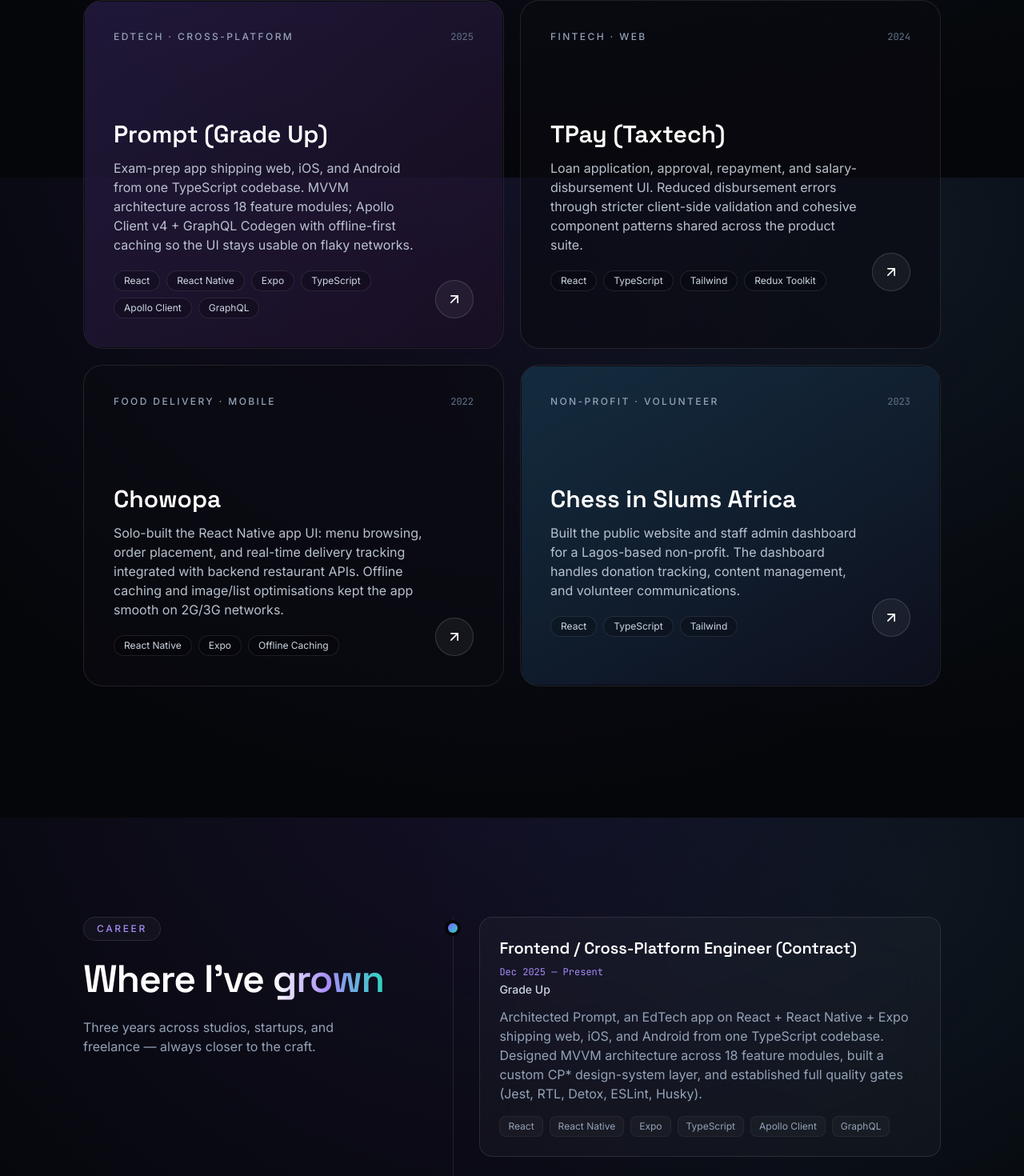
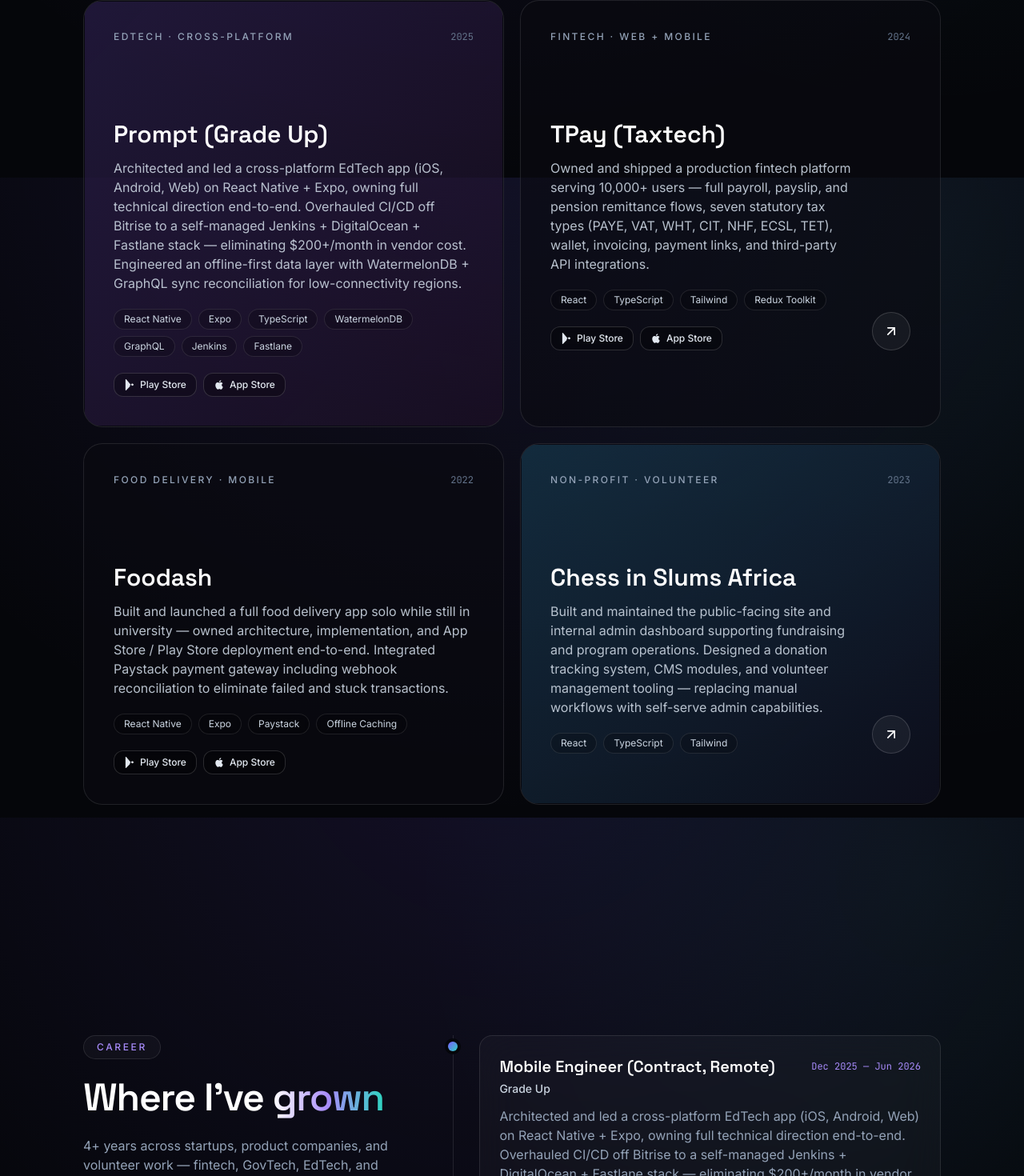
Before and after one commit to semz-ui/portfolio, a React (Vite) app: page / in a window 1280 px wide. Shown: the part 2978-4448 px from the top of the page at 80% size. Built offline with nearby package versions, Linux system fonts and the light colour scheme.

Commit message:
Update portfolio content, links, resume PDF, and store buttons

```diff
--- a/src/components/Experience.tsx
+++ b/src/components/Experience.tsx
@@ -17,8 +17,7 @@
           </Reveal>
           <Reveal delay={0.1}>
             <p className="mt-6 max-w-sm text-slate-400">
-              Three years across studios, startups, and freelance — always closer
-              to the craft.
+              4+ years across startups, product companies, and volunteer work — fintech, GovTech, EdTech, and food delivery.
             </p>
           </Reveal>
         </div>
--- a/src/components/Hero.tsx
+++ b/src/components/Hero.tsx
@@ -138,7 +138,8 @@
           </MagneticButton>
 
           <MagneticButton
-            href={profile.resumeUrl}
+            href={`${import.meta.env.BASE_URL}${profile.resumeUrl}`}
+            download="Michael_Olotu_Resume.pdf"
             className="flex items-center gap-2 rounded-2xl border border-white/15 bg-white/[0.02] px-7 py-3.5 font-medium text-white"
           >
             Download CV
--- a/src/components/MagneticButton.tsx
+++ b/src/components/MagneticButton.tsx
@@ -5,6 +5,7 @@
 type Props = {
   children: ReactNode;
   href?: string;
+  download?: string;
   onClick?: () => void;
   className?: string;
   strength?: number;
@@ -14,6 +15,7 @@
 export default function MagneticButton({
   children,
   href,
+  download,
   onClick,
   className = "",
   strength = 0.35,
@@ -55,7 +57,7 @@
 
   if (href) {
     return (
-      <a href={href} onClick={onClick} className="inline-block">
+      <a href={href} download={download} onClick={onClick} className="inline-block">
         {inner}
       </a>
     );
--- a/src/components/Projects.tsx
+++ b/src/components/Projects.tsx
@@ -9,13 +9,47 @@
 import { projects } from "../data";
 import Reveal from "./Reveal";
 
+function StoreButtons({ storeLinks }: { storeLinks: NonNullable<Project["storeLinks"]> }) {
+  return (
+    <div className="mt-5 flex flex-wrap gap-2">
+      {storeLinks.playStore && (
+        <a
+          href={storeLinks.playStore}
+          target="_blank"
+          rel="noopener noreferrer"
+          onClick={(e) => e.stopPropagation()}
+          className="flex items-center gap-1.5 rounded-xl border border-white/15 bg-black/30 px-3 py-1.5 text-xs font-medium text-slate-200 backdrop-blur-sm transition-colors hover:border-white/30 hover:text-white"
+        >
+          <svg viewBox="0 0 24 24" className="h-3.5 w-3.5 fill-current" aria-hidden="true">
+            <path d="M3.18 23.76a1.52 1.52 0 0 0 1.59-.17l.1-.08 8.37-8.37-2.3-2.3-7.76 8.92zM20.2 10.56l-2.72-1.56-2.62 2.62 2.62 2.61 2.74-1.57a1.55 1.55 0 0 0 0-2.1zM4.77.41a1.52 1.52 0 0 0-1.59-.16v23.5a1.52 1.52 0 0 0 1.59-.17l.1-.08 9.37-11.75L4.87.49z" />
+          </svg>
+          Play Store
+        </a>
+      )}
+      {storeLinks.appStore && (
+        <a
+          href={storeLinks.appStore}
+          target="_blank"
+          rel="noopener noreferrer"
+          onClick={(e) => e.stopPropagation()}
+          className="flex items-center gap-1.5 rounded-xl border border-white/15 bg-black/30 px-3 py-1.5 text-xs font-medium text-slate-200 backdrop-blur-sm transition-colors hover:border-white/30 hover:text-white"
+        >
+          <svg viewBox="0 0 24 24" className="h-3.5 w-3.5 fill-current" aria-hidden="true">
+            <path d="M18.71 19.5c-.83 1.24-1.71 2.45-3.05 2.47-1.34.03-1.77-.79-3.29-.79-1.53 0-2 .77-3.27.82-1.31.05-2.3-1.32-3.14-2.53C4.25 17 2.94 12.45 4.7 9.39c.87-1.52 2.43-2.48 4.12-2.51 1.28-.02 2.5.87 3.29.87.78 0 2.26-1.07 3.8-.91.65.03 2.47.26 3.64 1.98-.09.06-2.17 1.28-2.15 3.81.03 3.02 2.65 4.03 2.68 4.04-.03.07-.42 1.44-1.38 2.83M13 3.5c.73-.83 1.94-1.46 2.94-1.5.13 1.17-.34 2.35-1.04 3.19-.69.85-1.83 1.51-2.95 1.42-.15-1.15.41-2.35 1.05-3.11z" />
+          </svg>
+          App Store
+        </a>
+      )}
+    </div>
+  );
+}
+
 function TiltCard({ project, index }: { project: Project; index: number }) {
   const rx = useMotionValue(0);
   const ry = useMotionValue(0);
   const srx = useSpring(rx, { stiffness: 200, damping: 18 });
   const sry = useSpring(ry, { stiffness: 200, damping: 18 });
 
-  // Glare position
   const gx = useMotionValue(50);
   const gy = useMotionValue(50);
   const glare = useMotionTemplate`radial-gradient(20rem 20rem at ${gx}% ${gy}%, rgba(255,255,255,0.10), transparent 60%)`;
@@ -35,44 +69,29 @@
     ry.set(0);
   };
 
-  return (
-    <Reveal as="article" delay={(index % 2) * 0.08}>
-      <motion.a
-        href={project.link}
-        onMouseMove={handleMove}
-        onMouseLeave={reset}
-        style={{ rotateX: srx, rotateY: sry, transformPerspective: 1000 }}
-        className="group relative block h-full overflow-hidden rounded-3xl border border-white/10 bg-ink-900/60 p-px"
-        data-cursor="hover"
-      >
+  const isLinked = project.link !== "#";
+
+  const cardContent = (
     <div className="relative h-full rounded-[calc(1.5rem-1px)] p-7 sm:p-9">
-          {/* gradient wash */}
       <div
         className={`pointer-events-none absolute inset-0 -z-10 bg-gradient-to-br ${project.accent} opacity-60 transition-opacity duration-500 group-hover:opacity-100`}
       />
-          {/* glare */}
       <motion.div
         style={{ background: glare }}
         className="pointer-events-none absolute inset-0 opacity-0 transition-opacity duration-300 group-hover:opacity-100"
       />
-
       <div className="flex items-start justify-between">
         <span className="text-xs font-medium uppercase tracking-[0.2em] text-slate-400">
           {project.category}
         </span>
-            <span className="font-mono text-xs text-slate-500">
-              {project.year}
-            </span>
+        <span className="font-mono text-xs text-slate-500">{project.year}</span>
       </div>
-
       <div className="mt-16 flex items-end justify-between gap-4 sm:mt-24">
         <div>
           <h3 className="font-display text-2xl font-semibold text-white sm:text-3xl">
             {project.title}
           </h3>
-              <p className="mt-3 max-w-md text-slate-300/90">
-                {project.description}
-              </p>
+          <p className="mt-3 max-w-md text-slate-300/90">{project.description}</p>
           <ul className="mt-5 flex flex-wrap gap-2">
             {project.tags.map((t) => (
               <li
@@ -83,13 +102,36 @@
               </li>
             ))}
           </ul>
+          {project.storeLinks && <StoreButtons storeLinks={project.storeLinks} />}
         </div>
+        {isLinked && (
           <div className="grid h-12 w-12 shrink-0 place-items-center rounded-full border border-white/15 bg-white/5 text-white transition-all duration-300 group-hover:scale-110 group-hover:bg-white group-hover:text-ink-950">
             <ArrowUpRight size={20} />
           </div>
+        )}
       </div>
     </div>
+  );
+
+  const sharedMotionProps = {
+    onMouseMove: handleMove,
+    onMouseLeave: reset,
+    style: { rotateX: srx, rotateY: sry, transformPerspective: 1000 },
+    className: "group relative block h-full overflow-hidden rounded-3xl border border-white/10 bg-ink-900/60 p-px",
+    "data-cursor": "hover",
+  } as const;
+
+  return (
+    <Reveal as="article" delay={(index % 2) * 0.08}>
+      {isLinked ? (
+        <motion.a href={project.link} target="_blank" rel="noopener noreferrer" {...sharedMotionProps}>
+          {cardContent}
         </motion.a>
+      ) : (
+        <motion.div {...sharedMotionProps}>
+          {cardContent}
+        </motion.div>
+      )}
     </Reveal>
   );
 }
--- a/src/data.ts
+++ b/src/data.ts
@@ -15,11 +15,11 @@
     "Frontend engineer with 4+ years shipping user-facing products across fintech, edtech, and HR SaaS. I specialise in React + TypeScript, component-driven design systems, and cross-platform React Native when products need mobile.",
   location: "Lagos, Nigeria · open to remote (AEST / EU / US)",
   email: "michaeltimilehin36@gmail.com",
-  resumeUrl: "#",
+  resumeUrl: "Michael_Olotu_Resume.pdf",
   sourceUrl: "https://github.com/semz-ui/portfolio",
   socials: {
     github: "https://github.com/semz-ui",
-    linkedin: "https://linkedin.com/in/michael-olotu-936553221",
+    linkedin: "https://www.linkedin.com/in/michael-olotu-936553221",
     twitter: "https://twitter.com",
   },
 };
@@ -85,6 +85,7 @@
   accent: string;
   year: string;
   link: string;
+  storeLinks?: { playStore?: string; appStore?: string };
 };
 
 export const projects: Project[] = [
@@ -92,41 +93,53 @@
     title: "Prompt (Grade Up)",
     category: "EdTech · Cross-Platform",
     description:
-      "Exam-prep app shipping web, iOS, and Android from one TypeScript codebase. MVVM architecture across 18 feature modules; Apollo Client v4 + GraphQL Codegen with offline-first caching so the UI stays usable on flaky networks.",
-    tags: ["React", "React Native", "Expo", "TypeScript", "Apollo Client", "GraphQL"],
+      "Architected and led a cross-platform EdTech app (iOS, Android, Web) on React Native + Expo, owning full technical direction end-to-end. Overhauled CI/CD off Bitrise to a self-managed Jenkins + DigitalOcean + Fastlane stack — eliminating $200+/month in vendor cost. Engineered an offline-first data layer with WatermelonDB + GraphQL sync reconciliation for low-connectivity regions.",
+    tags: ["React Native", "Expo", "TypeScript", "WatermelonDB", "GraphQL", "Jenkins", "Fastlane"],
     accent: "from-violet-500/30 to-fuchsia-500/10",
     year: "2025",
     link: "#",
+    storeLinks: {
+      playStore: "https://play.google.com/store/apps/details?id=com.promoprep.gradeup&pcampaignid=web_share",
+      appStore: "https://apps.apple.com/us/app/gradeup-study-smarter/id6762120966",
+    },
   },
   {
     title: "TPay (Taxtech)",
-    category: "Fintech · Web",
+    category: "Fintech · Web + Mobile",
     description:
-      "Loan application, approval, repayment, and salary-disbursement UI. Reduced disbursement errors through stricter client-side validation and cohesive component patterns shared across the product suite.",
+      "Owned and shipped a production fintech platform serving 10,000+ users — full payroll, payslip, and pension remittance flows, seven statutory tax types (PAYE, VAT, WHT, CIT, NHF, ECSL, TET), wallet, invoicing, payment links, and third-party API integrations.",
     tags: ["React", "TypeScript", "Tailwind", "Redux Toolkit"],
     accent: "from-teal-400/30 to-cyan-500/10",
     year: "2024",
-    link: "#",
+    link: "https://tpay.com.ng/",
+    storeLinks: {
+      playStore: "https://play.google.com/store/apps/details?id=ng.com.taxtech.tpay&pcampaignid=web_share",
+      appStore: "https://apps.apple.com/us/app/tpay-payments-bills/id1535069197",
+    },
   },
   {
-    title: "Chowopa",
+    title: "Foodash",
     category: "Food Delivery · Mobile",
     description:
-      "Solo-built the React Native app UI: menu browsing, order placement, and real-time delivery tracking integrated with backend restaurant APIs. Offline caching and image/list optimisations kept the app smooth on 2G/3G networks.",
-    tags: ["React Native", "Expo", "Offline Caching"],
+      "Built and launched a full food delivery app solo while still in university — owned architecture, implementation, and App Store / Play Store deployment end-to-end. Integrated Paystack payment gateway including webhook reconciliation to eliminate failed and stuck transactions.",
+    tags: ["React Native", "Expo", "Paystack", "Offline Caching"],
     accent: "from-amber-400/30 to-orange-500/10",
     year: "2022",
     link: "#",
+    storeLinks: {
+      playStore: "https://play.google.com/store/apps/details?id=com.foodash.client",
+      appStore: "https://apps.apple.com/ng/app/foodash/id6538722491",
+    },
   },
   {
     title: "Chess in Slums Africa",
     category: "Non-profit · Volunteer",
     description:
-      "Built the public website and staff admin dashboard for a Lagos-based non-profit. The dashboard handles donation tracking, content management, and volunteer communications.",
+      "Built and maintained the public-facing site and internal admin dashboard supporting fundraising and program operations. Designed a donation tracking system, CMS modules, and volunteer management tooling — replacing manual workflows with self-serve admin capabilities.",
     tags: ["React", "TypeScript", "Tailwind"],
     accent: "from-sky-400/30 to-indigo-500/10",
     year: "2023",
-    link: "#",
+    link: "https://chessinslumsafrica.com/",
   },
 ];
 
@@ -141,34 +154,34 @@
 export const experience: Experience[] = [
   {
     company: "Grade Up",
-    role: "Frontend / Cross-Platform Engineer (Contract)",
-    period: "Dec 2025 — Present",
+    role: "Mobile Engineer (Contract, Remote)",
+    period: "Dec 2025 — Jun 2026",
     description:
-      "Architected Prompt, an EdTech app on React + React Native + Expo shipping web, iOS, and Android from one TypeScript codebase. Designed MVVM architecture across 18 feature modules, built a custom CP* design-system layer, and established full quality gates (Jest, RTL, Detox, ESLint, Husky).",
-    stack: ["React", "React Native", "Expo", "TypeScript", "Apollo Client", "GraphQL"],
+      "Architected and led a cross-platform EdTech app (iOS, Android, Web) on React Native + Expo, owning full technical direction end-to-end. Overhauled CI/CD off Bitrise to a self-managed Jenkins + DigitalOcean + Fastlane stack — eliminating $200+/month in vendor cost while delivering faster builds. Engineered an offline-first data layer with WatermelonDB + GraphQL sync reconciliation for low-connectivity regions. Established the quality bar via Detox E2E, Jest, and enforced lint/commit pipelines. Integrated Sentry, Amplitude, and AppsFlyer for crash triage and product analytics. Mentored an intern engineer through onboarding and code review.",
+    stack: ["React Native", "Expo", "TypeScript", "WatermelonDB", "GraphQL", "Jenkins", "Fastlane", "Detox", "Sentry"],
   },
   {
     company: "Taxtech",
     role: "Frontend Engineer",
     period: "Jul 2024 — Present",
     description:
-      "Shipped TPay (fintech), TLearn (e-learning web + mobile), and THr (HR services). Drove frontend performance optimisations and codified reusable component patterns adopted across the entire product suite.",
-    stack: ["React", "TypeScript", "React Native", "Tailwind", "Redux Toolkit"],
+      "Shipped six production products across fintech, GovTech, and HR SaaS. TPay — a platform serving 10,000+ users with full payroll, payslip, pension, seven statutory tax types, wallet, invoicing, and payment links. TMonee — consumer PWA for bills, levies, and loan management. TMonee Admin + 247 — back-office and loan-underwriting dashboards. THr — end-to-end HR SaaS covering employee records, leave, attendance, and payroll-linked workflows. Oredo Revenue — government tax-revenue system for Oredo LGA with OredoPay public portal and two field enumeration platforms. TBook — a React Native mobile fintech app covering payroll, wallet, loans, and investments.",
+    stack: ["React", "React Native", "TypeScript", "Tailwind", "Redux Toolkit"],
   },
   {
-    company: "Chowopa",
-    role: "Frontend / React Native Developer",
+    company: "Foodash",
+    role: "React Native Developer",
     period: "Mar 2022 — Jun 2023",
     description:
-      "Solo-built the mobile app UI covering menu browsing, order placement, and real-time delivery tracking. Implemented offline caching and image/list optimisations for 2G/3G target markets.",
-    stack: ["React Native", "Expo", "REST APIs"],
+      "Built and launched a full food delivery app solo while still in university — owned the entire product from architecture through App Store and Play Store deployment. Integrated Paystack payment gateway end-to-end, including webhook reconciliation to eliminate failed and stuck transactions.",
+    stack: ["React Native", "Expo", "Paystack", "REST APIs"],
   },
   {
     company: "Side Hustle",
-    role: "Frontend Developer (Internship)",
+    role: "Frontend Developer (Intern)",
     period: "Apr 2021 — Feb 2022",
     description:
-      "Shipped production features and reusable UI components for a full-stack MERN application as part of a 5-engineer team.",
+      "Contributed production features to a MERN-stack application as part of a small, fast-moving team. Built reusable UI components and integrated backend APIs.",
     stack: ["React", "Node.js", "MongoDB", "Express"],
   },
 ];
```
Also changed, not shown: 1 other file (tests, documents, lock files or other folders). Lines whose indentation alone changed are shown as unchanged.
